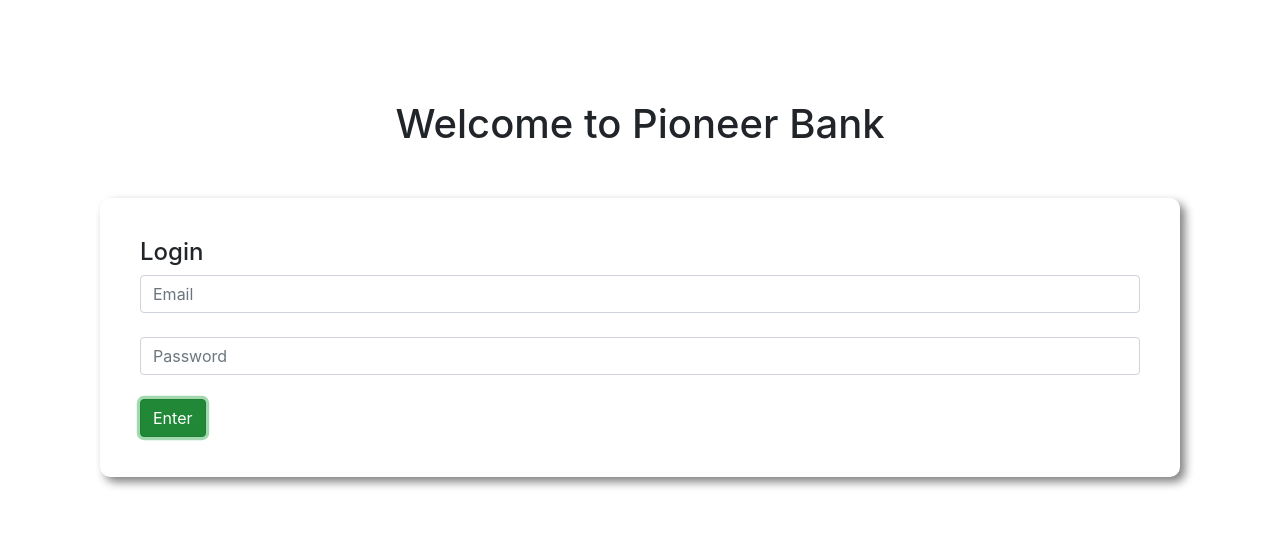
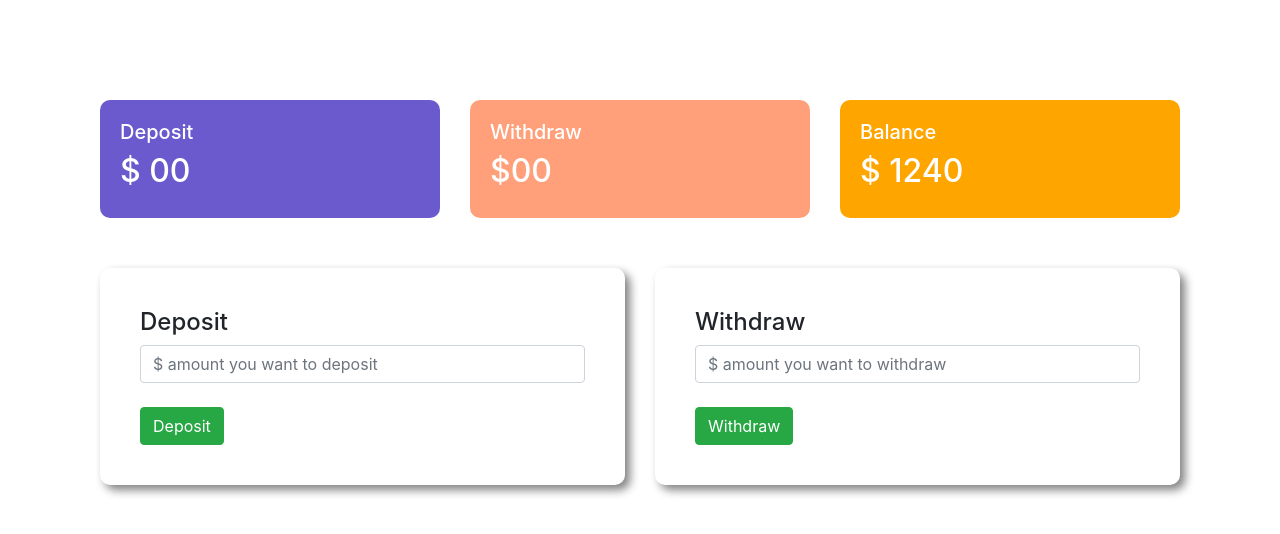
Before and after one commit to webzahidul/pioneer-bank, a plain HTML site: page index.html in a window 1280 px wide. Both pictures are taken after a click on the button "Enter". Drawn offline with nearby package versions, Linux system fonts and the light colour scheme.

Commit message:
commit bank deposit and balance

```diff
--- a/index.html
+++ b/index.html
@@ -16,11 +16,100 @@
            <br>
            <input type="password" class="form-control" placeholder="Password">
            <br>
-           <button class="btn btn-success">Enter</button>
+           <button id="login" class="btn btn-success">Enter</button>
        </div>
    </div>
 
+   <!-- Transaction Area -->
 
+  <div id="transaction-area">
+      <div class="row">
+          <div class="col-md-4">
+              <div class="deposit status">
+                <h5>Deposit</h5>
+                <h2>$ <span id="currentDeposit">00</span></h2>
+              </div>
+          </div>
+          <div class="col-md-4">
+             <div class="withdraw status">
+                <h5>Withdraw</h5>
+                <h2>$00</h2>
+             </div>
+          </div>
+          <div class="col-md-4">
+             <div class="balance status">
+                <h5>Balance</h5>
+                <h2>$ <span id="currentBalance">1240</span></h2>
+             </div>
+          </div>
+      </div>
+     <div class="row">
+         <div class="col-md-6">
+            <div class="submit-area">
+                <h4>Deposit</h4>
+                <input id="depositAmount" type="text" class="form-control" placeholder="$ amount you want to deposit">
+                <br>
+                <button id="addDeposit" class="btn btn-success">Deposit</button>
+            </div>
+         </div>
+         <div class="col-md-6">
+            <div class="submit-area">
+                <h4>Withdraw</h4>
+                <input id="withdrawAmount" type="text" class="form-control" placeholder="$ amount you want to withdraw">
+                <br>
+                <button id="addWithdraw" class="btn btn-success">Withdraw</button>
+            </div>
+         </div>
+     </div>
+  </div>
+
+  <!-- Javascript Area -->
+
+<script>
+    // login button event handler
+
+    const loginBtn = document.getElementById('login');
+    loginBtn.addEventListener('click', function(){
+        const loginArea = document.getElementById('login-area');
+        loginArea.style.display = "none";
+        const transactionArea = document.getElementById('transaction-area');
+        transactionArea.style.display = 'block';
+    })
+
+    //deposit button event handler
+
+    const depositBtn = document.getElementById("addDeposit");
+    depositBtn.addEventListener("click", function(){
+        const depositNumber = getInputNumber("depositAmount");
+
+        updateSpanText("currentDeposit", depositNumber);
+        updateSpanText("currentBalance", depositNumber);
+
+        document.getElementById("depositAmount").value = "";
+
+    })
+
+    // withdraw button event handler
+    const withdrawBtn = document.getElementById("addWithdraw");
+    withdrawBtn.addEventListener("click", function(){
+  const withdrawNumber = getInputNumber("withdrawAmount");
+  console.log(withdrawNumber);
+    })
+
+function getInputNumber(id){
+    const Amount = document.getElementById(id).value;
+   const amountNumber = parseFloat(Amount);
+   return amountNumber;
+}
+
+function updateSpanText(id, depositNumber){
+    const current = document.getElementById(id).innerText;
+        const currentNumber = parseFloat(current);
+        const totalAmount = depositNumber + currentNumber;
+        document.getElementById(id).innerText = totalAmount;
+}
+
+</script>
 
 </body>
 </html>
--- a/style.css
+++ b/style.css
@@ -7,3 +7,23 @@ body{
     box-shadow: 5px 5px 10px gray;
     padding: 40px;
 }
+#transaction-area{
+
+display: none;
+}
+.status{
+    margin: 0ps, 20px;
+    color: white;
+    padding: 20px;
+    border-radius: 10px;
+
+}
+.deposit{
+    background-color: slateblue;
+}
+.withdraw{
+    background-color: lightsalmon;
+}
+.balance{
+    background-color: orange;
+}
```
